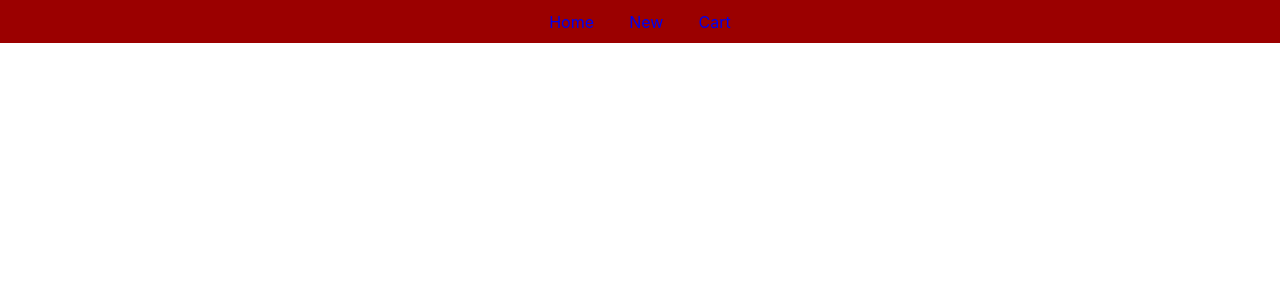
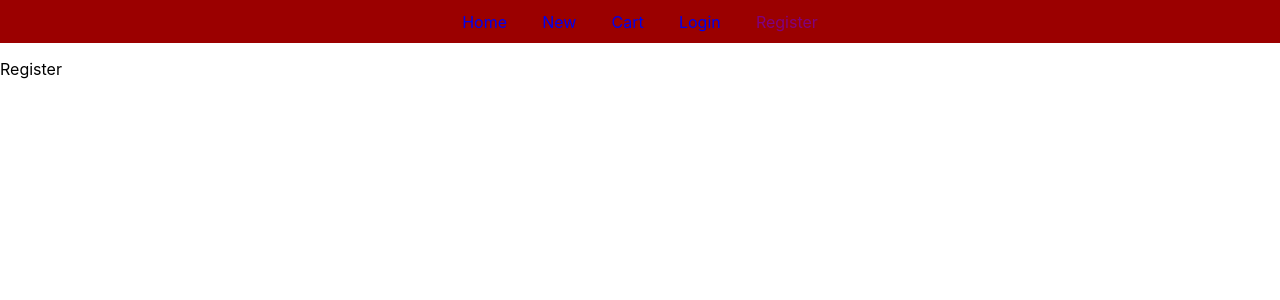
Before and after one commit to velibor7/epi-shop, a React (Create React App) app: page /register in a window 1280 px wide. Shown: the top 300 px of the page. Built offline with nearby package versions, Linux system fonts and the light colour scheme.

Commit message:
login and register routes skeletons

```diff
--- a/src/App.js
+++ b/src/App.js
@@ -4,13 +4,14 @@ import { BrowserRouter as Router, Switch, Route } from "react-router-dom";
 import Home from "./items/pages/Home";
 import MainNavigation from "./shared/components/Navigation/MainNavigation";
 import NewItem from "./items/pages/NewItem";
-
+import Login from "./auth/pages/Login";
+import Register from "./auth/pages/Register";
+import Cart from "./items/pages/Cart";
 import GlobalState from "./shared/context/GlobalState";
 
 import "./App.css";
-import Cart from "./items/pages/Cart";
 
-function App() {
+const App = () => {
   return (
     <>
       <GlobalState>
@@ -20,17 +21,23 @@ function App() {
             <Route path="/" exact>
               <Home />
             </Route>
-            <Route path="/new" exact>
+            <Route path="/new">
               <NewItem></NewItem>
             </Route>
-            <Route path="/cart" exact>
+            <Route path="/cart">
               <Cart />
+            </Route>
+            <Route path="/login">
+              <Login />
+            </Route>
+            <Route path="/register">
+              <Register />
             </Route>
           </Switch>
         </Router>
       </GlobalState>
     </>
   );
-}
+};
 
 export default App;
--- /dev/null
+++ b/src/auth/pages/Login.js
@@ -0,0 +1,7 @@
+import React from "react";
+
+const Login = () => {
+  return <div>Login</div>;
+};
+
+export default Login;
--- /dev/null
+++ b/src/auth/pages/Register.js
@@ -0,0 +1,7 @@
+import React from "react";
+
+const Register = () => {
+  return <div>Register</div>;
+};
+
+export default Register;
--- a/src/shared/components/Navigation/Links.js
+++ b/src/shared/components/Navigation/Links.js
@@ -17,6 +17,12 @@ const Links = () => {
       <li>
         <NavLink to="/cart">Cart</NavLink>
       </li>
+      <li>
+        <NavLink to="/login">Login</NavLink>
+      </li>
+      <li>
+        <NavLink to="/register">Register</NavLink>
+      </li>
     </ul>
   );
 };
```
Also changed, not shown: src/auth/pages/Auth.css (added).
